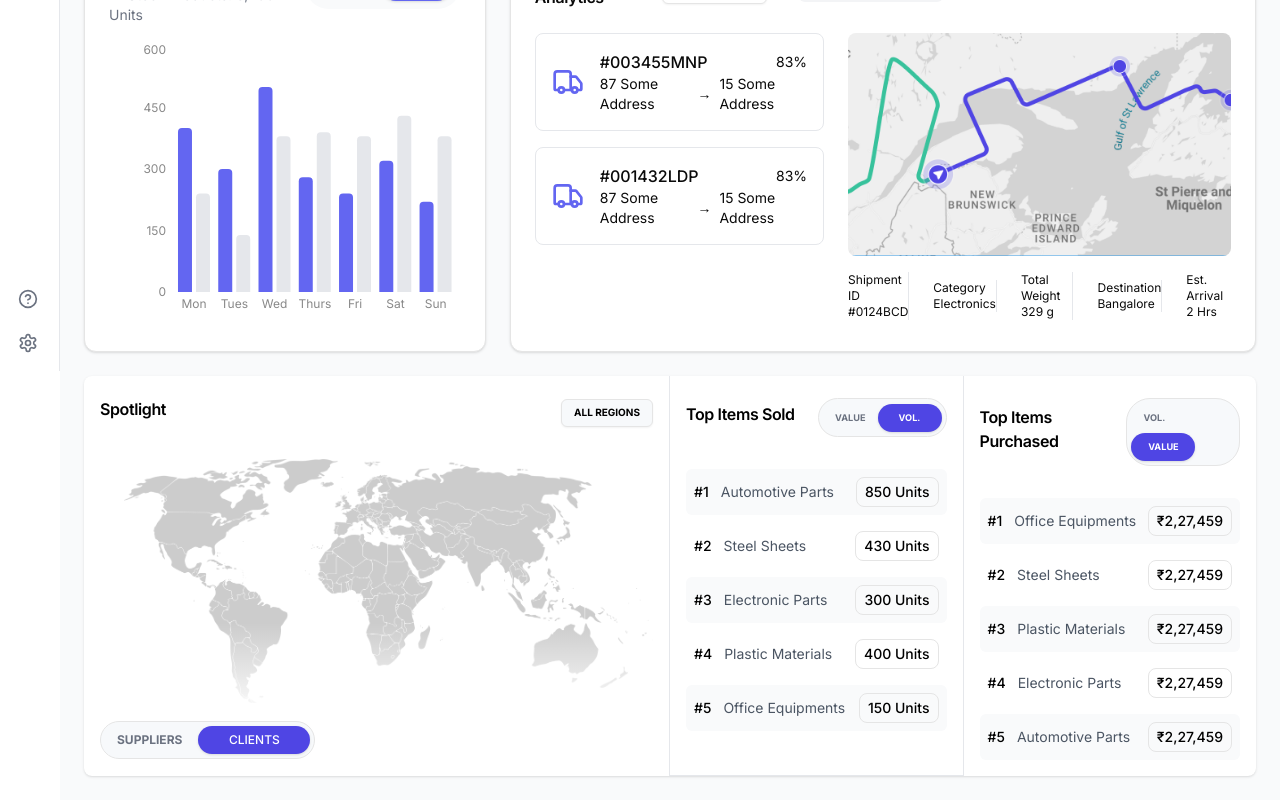
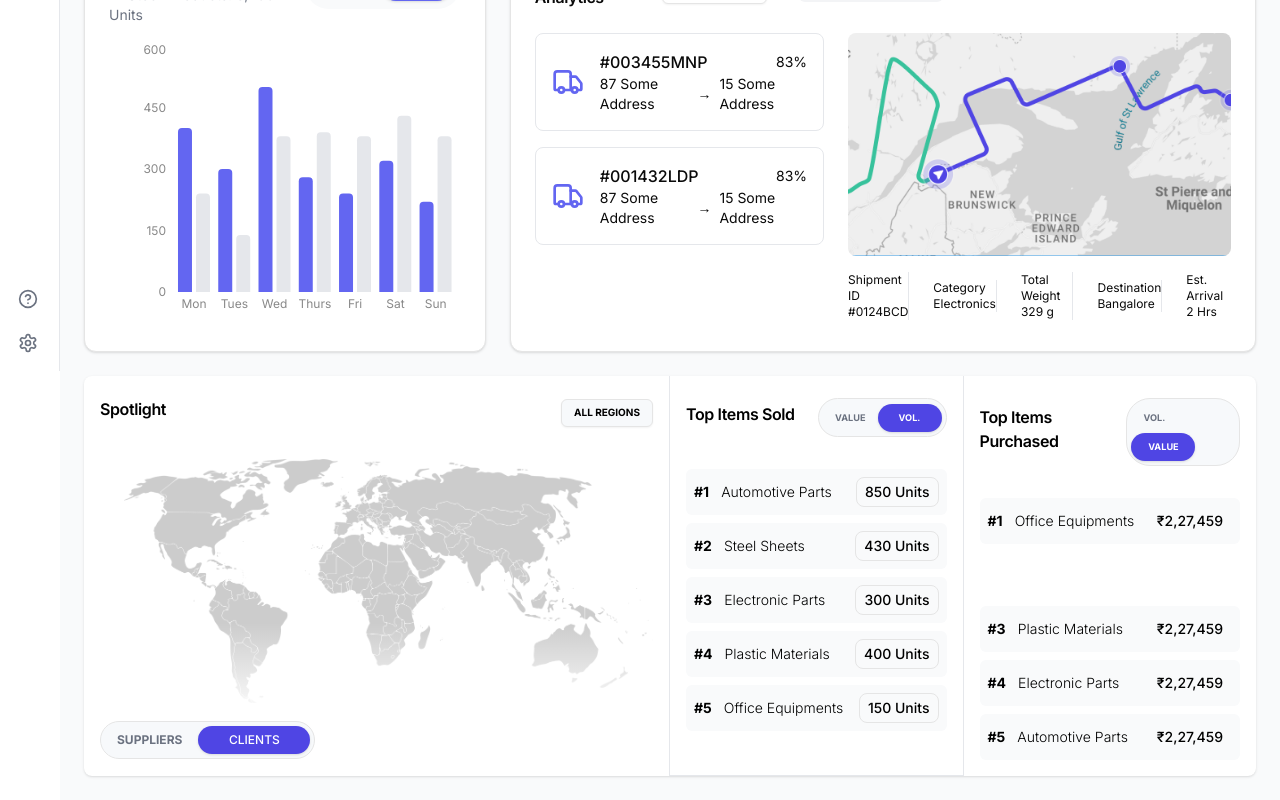
Before and after one commit to AshwiniParaye1/Dashboard, a Next.js app: page / in a window 1280 px wide. Shown: the part 429-1229 px from the top of the page. Built offline with nearby package versions, Linux system fonts and the light colour scheme.

Commit message:
fixed top items

```diff
--- a/components/dashboard/top-items.tsx
+++ b/components/dashboard/top-items.tsx
@@ -70,14 +70,22 @@ export function TopItems({ title, type }: TopItemsProps) {
             <div
               key={item.rank}
               className={`flex items-center justify-between p-2 rounded-md ${
-                index % 2 === 0 ? "bg-gray-50" : ""
+                type === "sold" || (type === "purchased" && index !== 1)
+                  ? "bg-gray-50"
+                  : "invisible"
               }`}
             >
               <div className="flex items-center gap-3">
-                <span className="text-sm font-medium">#{item.rank}</span>
-                <span className="text-sm text-gray-600">{item.name}</span>
+                <span className="text-sm font-bold">#{item.rank}</span>
+                <span className="text-sm font-light">{item.name}</span>
               </div>
-              <span className="text-sm  border border-neutral-200 pl-2 pr-2 pt-1 pb-1 rounded-lg font-medium">
+              <span
+                className={`text-sm pl-2 pr-2 pt-1 pb-1 rounded-lg font-medium ${
+                  type === "sold"
+                    ? "border border-neutral-200"
+                    : " border border-transparent"
+                }`}
+              >
                 {item.value}
               </span>
             </div>
```
